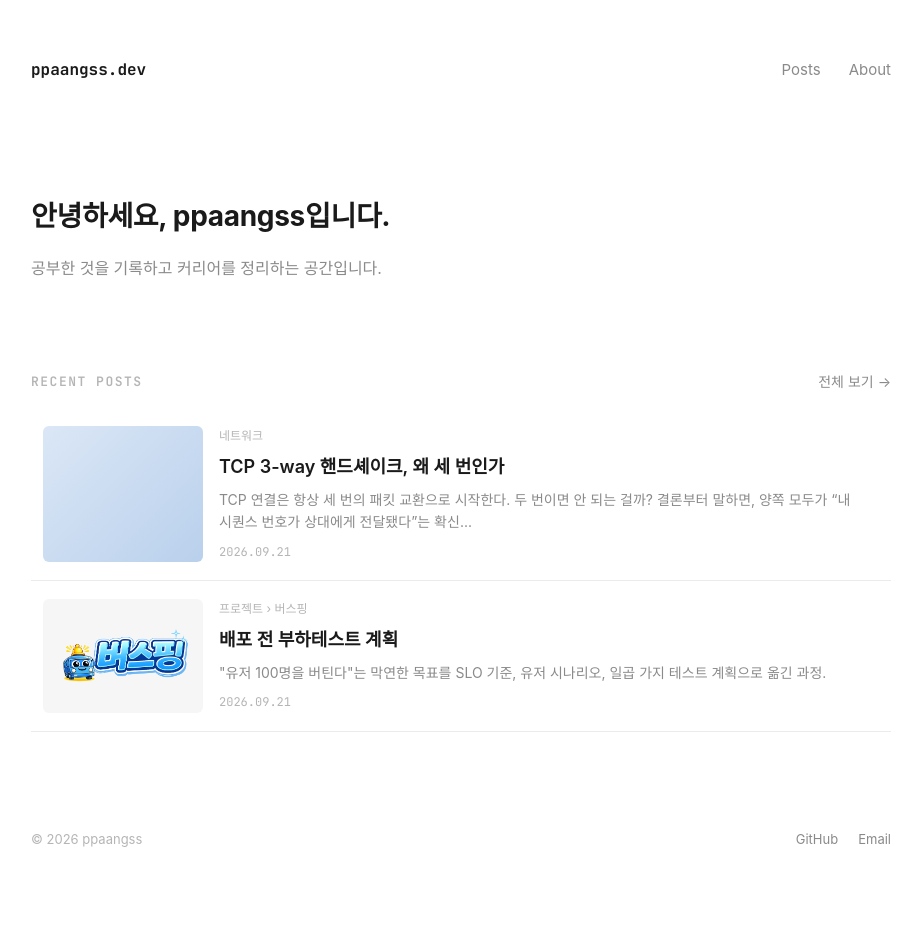
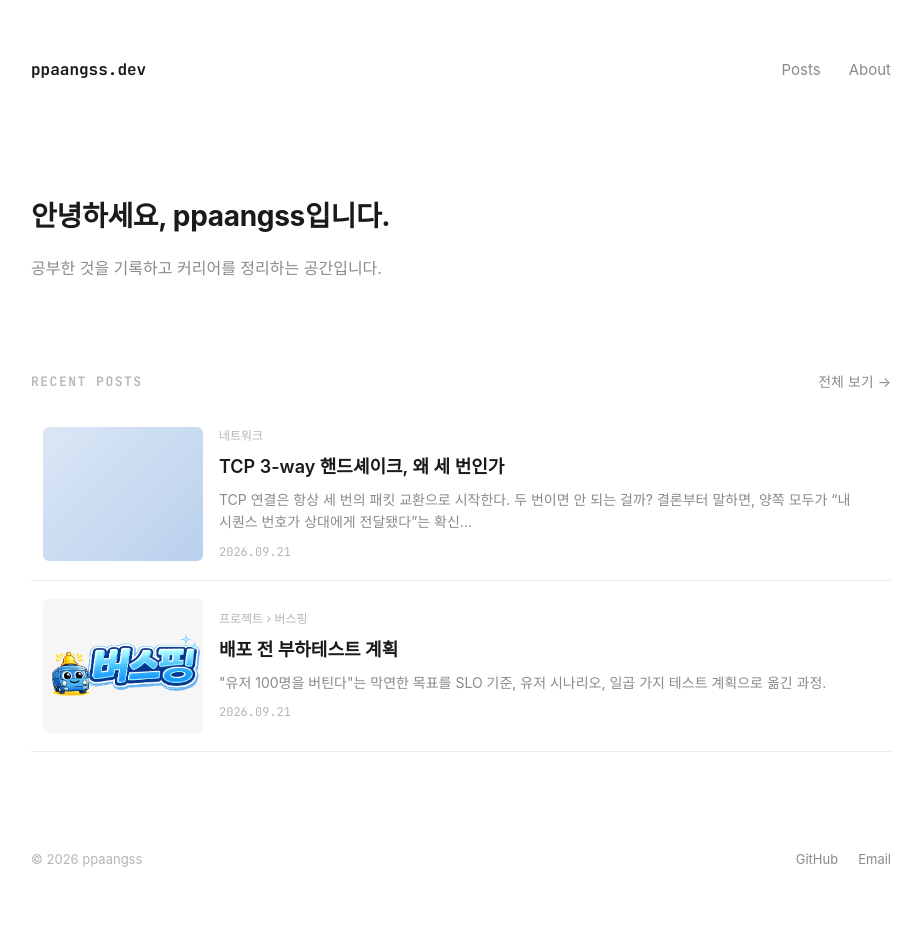
Before and after one commit to ppaangss/ppaangss.github.io, a Jekyll site: the page built from index.html, in a window 1280 px wide. Shown: the whole page, without its empty margins (179-1101 px from the left). Built offline with Jekyll 4.4.1, drawn with Linux system fonts in a browser that asks for light colours; some web fonts are replaced.

Commit message:
feat: 썸네일 160×134 고정 — 서문 2줄 기준 높이로 통일

```diff
--- a/assets/css/main.css
+++ b/assets/css/main.css
@@ -116,18 +116,17 @@ main { flex: 1; }
 
 .post-list .row {
   display: flex;
-  align-items: stretch;
+  align-items: center;
   gap: 16px;
   padding: 18px 0 18px 12px;
   border-bottom: 1px solid var(--border);
 }
 
+/* 서문 2줄 기준 항목 높이에 맞춘 고정 크기 — 모든 항목에서 동일 */
 .thumb {
   flex-shrink: 0;
   width: 160px;
-  height: auto;
-  align-self: stretch;
-  min-height: 110px;
+  height: 134px;
   border-radius: 6px;
   object-fit: cover;
   background: var(--code-bg);
@@ -412,7 +411,7 @@ html { scroll-behavior: smooth; }
   .wrap { padding-top: 32px; }
   .hero { padding-top: 64px; }
   .recent { padding-top: 64px; }
-  .thumb { width: 104px; min-height: 78px; }
+  .thumb { width: 104px; height: 88px; }
   .post-title { font-size: 26px; }
   .post-list .row { gap: 12px; padding-left: 0; }
   .row-title { font-size: 16px; }
```
